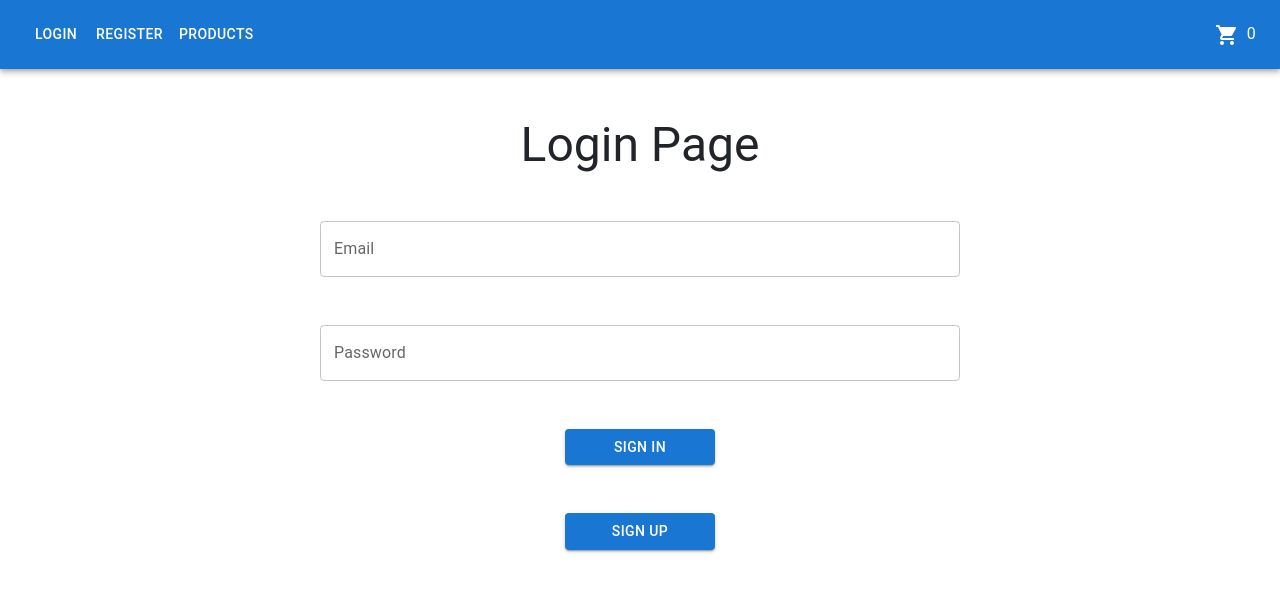
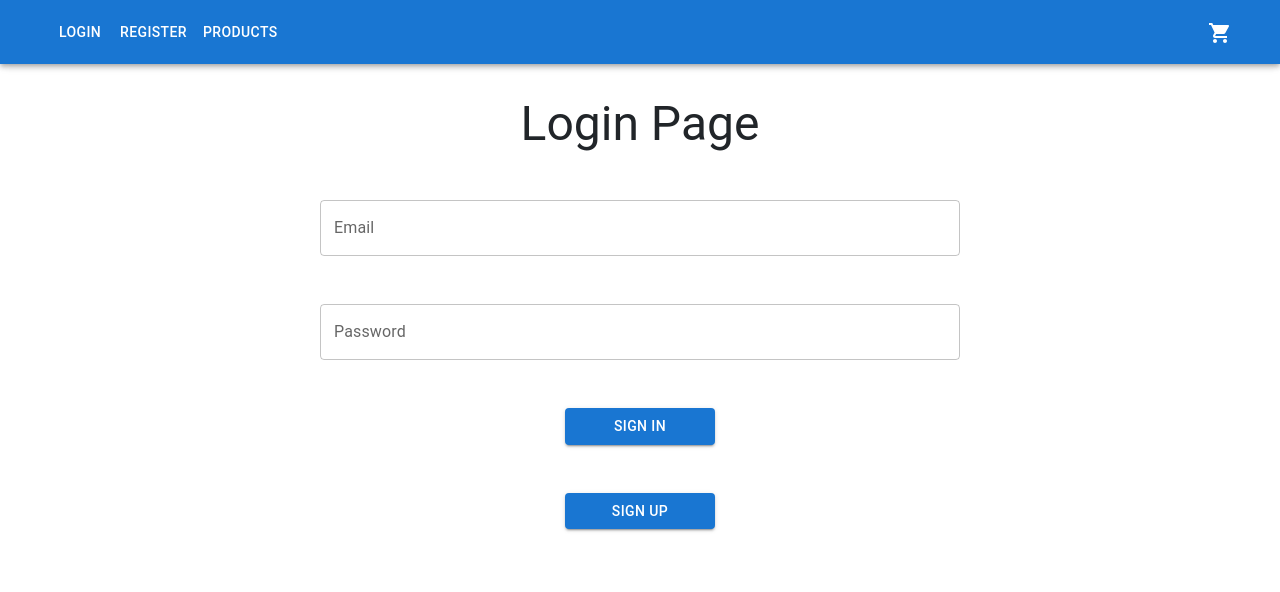
Before and after one commit to mtalalned/dynamic-routing, a React (Vite) app: page / in a window 1280 px wide. Shown: the top 592 px of the page. Built offline with nearby package versions, Linux system fonts and the light colour scheme.

Commit message:
Functionality Completed

```diff
--- a/src/Pages/Login.jsx
+++ b/src/Pages/Login.jsx
@@ -35,7 +35,7 @@ const Login = () => {
   }
 
   return (
-    <Box className='d-flex flex-column justify-content-center align-items-center py-5 gap-5'>
+    <Box className='d-flex flex-column justify-content-center align-items-center py-5 gap-5 mt-5'>
       <Typography variant='h3'>Login Page</Typography>
       <TextField id="outlined-basic" label="Email" variant="outlined" className='w-50' value={email} onChange={(e)=>setEmail(e.target.value)}/>
       <TextField id="outlined-basic" label="Password" variant="outlined" className='w-50' type='password' value={password} onChange={(e)=>setPassword(e.target.value)}/>
--- a/src/Pages/Products.jsx
+++ b/src/Pages/Products.jsx
@@ -54,7 +54,7 @@ const Products = () => {
   }
 
   return (
-    <>
+    <div className='mt-5'>
     {error && <div>Error in Fetching data</div>}
     {loading && <div className='w-100 d-flex justify-content-center align-items-center' style={{height:'95vh'}}><CircularProgress /></div>}
     <div className='d-flex flex-wrap flex-column justify-content-center align-items-center gap-3 pt-4'>
@@ -67,7 +67,7 @@ const Products = () => {
       </div>
 
     </div>
-    </>
+    </div>
   )
 }
 
--- a/src/Pages/Register.jsx
+++ b/src/Pages/Register.jsx
@@ -37,7 +37,7 @@ const Register = () => {
 
   return (
     <>
-      <Box className='d-flex flex-column justify-content-center align-items-center py-5 gap-5'>
+      <Box className='d-flex flex-column justify-content-center align-items-center py-5 gap-5 mt-5'>
       <Typography variant='h3'>Register Page</Typography>
       <TextField id="outlined-basic-1" label="Email" variant="outlined" className='w-50' value={email} onChange={(e)=>setEmail(e.target.value)}/>
       <TextField id="outlined-basic-2" label="Password" variant="outlined" type='password' className='w-50' value={password} onChange={(e)=>setPassword(e.target.value)}/>
--- a/src/components/Navbar.jsx
+++ b/src/components/Navbar.jsx
@@ -8,6 +8,7 @@ import { useNavigate } from 'react-router-dom';
 import ShoppingCartIcon from '@mui/icons-material/ShoppingCart';
 import { useSelector } from 'react-redux';
 import { Typography } from '@mui/material';
+import {Badge} from '@mui/material';
 
 const pages = ['login', 'register', 'products'];
 
@@ -32,27 +33,24 @@ function ResponsiveAppBar() {
   }
 
   return (
-    <AppBar position="static">
+    <AppBar position="fixed">
       <Container maxWidth="xl">
-        <Toolbar disableGutters>
+        <Toolbar>
           <Box sx={{ flexGrow: 1, display: 'flex' }}>
             {pages.map((page) => (
               <Button
                 key={page}
                 onClick={()=>handleCloseNavMenu(page)}
-                sx={{ my: 2, color: 'white', display: 'block' }}
+                sx={{ color: 'white', display: 'block' }}
               >
                 {page}
               </Button>
             ))}
           </Box>
           <Box sx={{ flexGrow: 0  , cursor: 'pointer'}} onClick={GoToCartPage}>
-            <ShoppingCartIcon />
-          </Box>
-          <Box sx={{ flexGrow: 0 }}>
-            <Typography className='ms-2' >
-              {selector.length}
-            </Typography>
+            <Badge badgeContent={selector.length} color='error'>
+                  <ShoppingCartIcon />
+            </Badge>
           </Box>
         </Toolbar>
       </Container>
```
